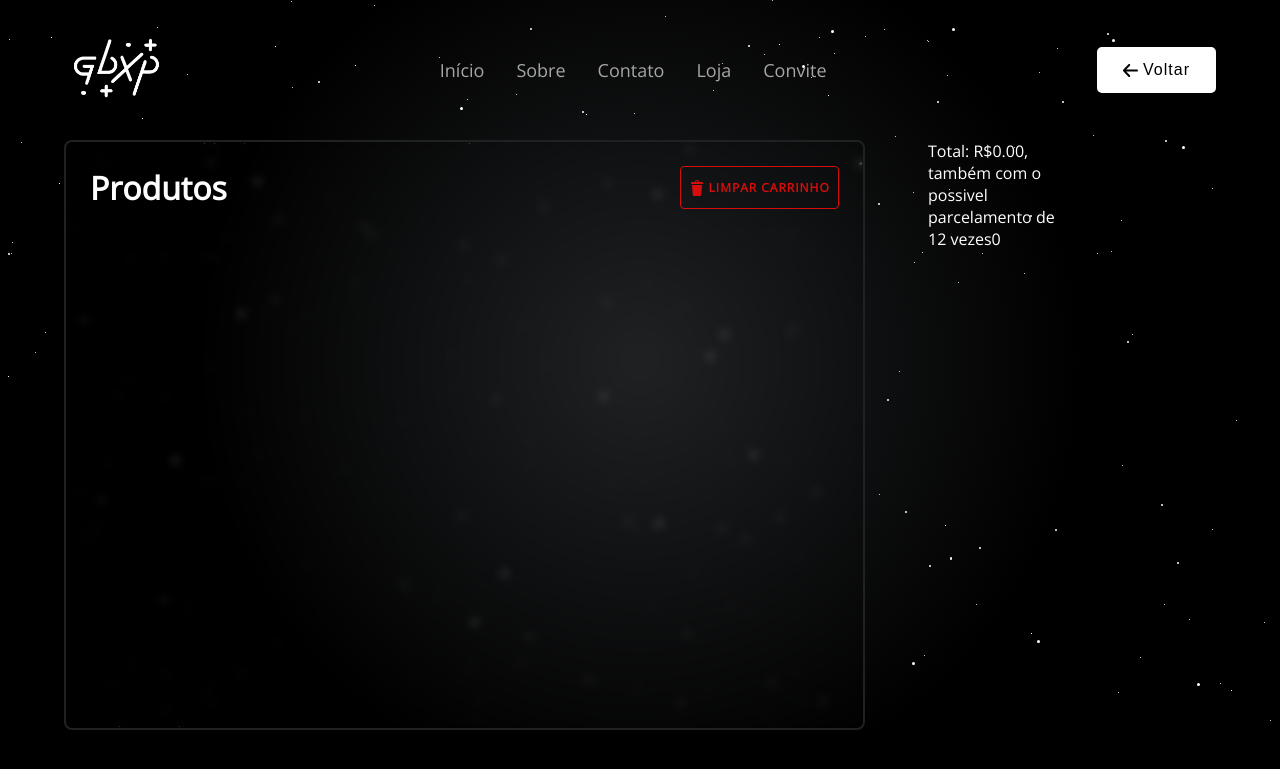
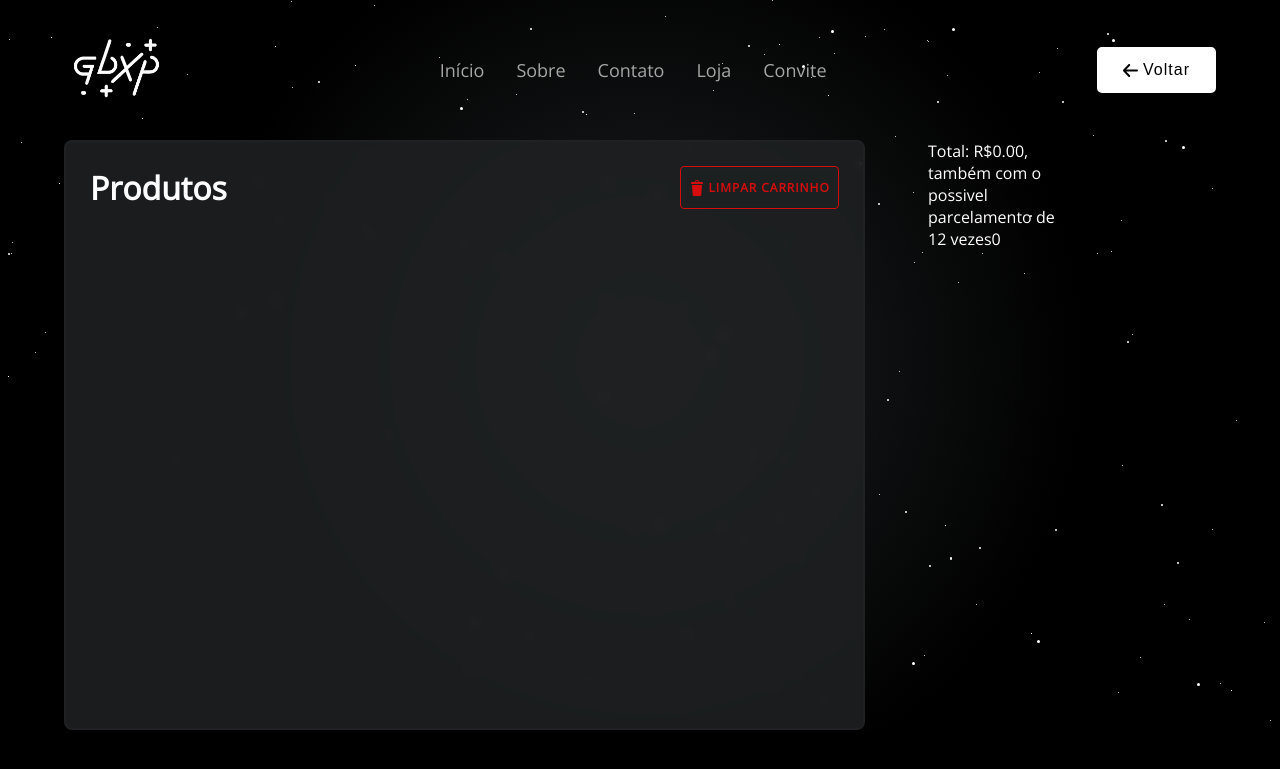
Before and after one commit to LeandroGiovani/GBXP, a Flask app: page /carrinho in a window 1280 px wide. Shown: the top 769 px of the page. Run offline with Flask 3, Linux system fonts and the light colour scheme; some libraries are stand-ins or nearby versions.

Commit message:
Cart em andamento

```diff
--- a/static/css/style.css
+++ b/static/css/style.css
@@ -1521,6 +1521,7 @@
   border-radius: 8px;
   border: 2px solid #1f2123;
   padding: 24px;
+  background-color: rgba(31, 33, 35, .85);
 }
 
 .carrinho-content2{
```
